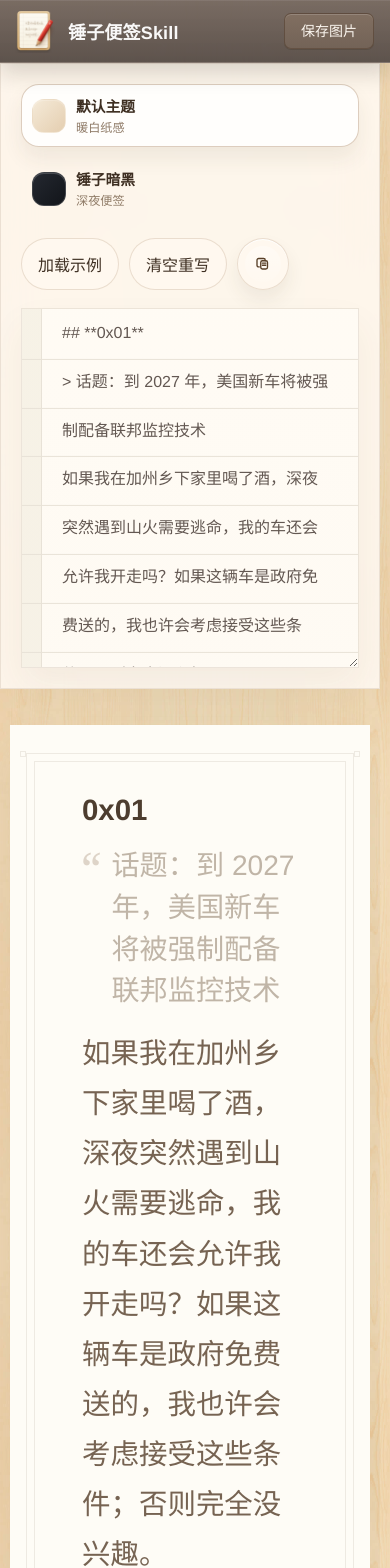
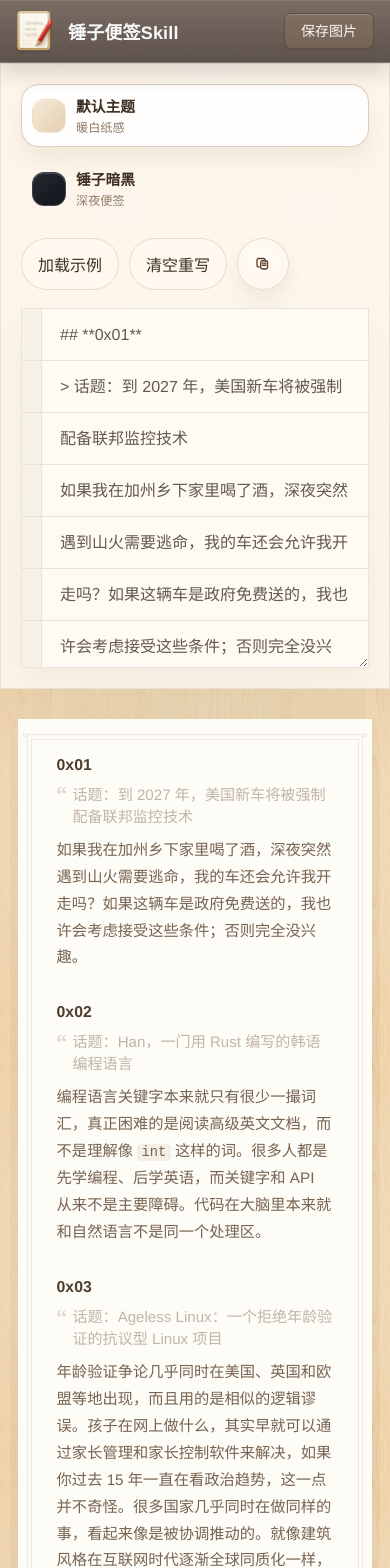
Before and after one commit to zhaoolee/notes, a React (Vite) app: page / in a window 390 px wide. Shown: the top 1568 px of the page. Built offline with nearby package versions, Linux system fonts and the light colour scheme; a web font is replaced by a local one.

Commit message:
Refine mobile editor and preview layout

```diff
--- a/src/components/PreviewPanel.tsx
+++ b/src/components/PreviewPanel.tsx
@@ -1,3 +1,4 @@
+import { useEffect, useRef, useState, type CSSProperties } from "react";
 import type { NoteSection } from "../types/app";
 import { MarkdownText } from "./MarkdownText";
 
@@ -6,12 +7,57 @@ interface PreviewPanelProps {
   exportError: string;
 }
 
+const BASE_NOTE_WIDTH = 330;
+const DESKTOP_NOTE_SCALE = 2;
+const MOBILE_NOTE_SCALE = 1.4;
+const MOBILE_BREAKPOINT = 640;
+
 export function PreviewPanel({ notes, exportError }: PreviewPanelProps) {
+  const stageRef = useRef<HTMLDivElement | null>(null);
+  const [noteScale, setNoteScale] = useState(DESKTOP_NOTE_SCALE);
+
+  useEffect(() => {
+    const stage = stageRef.current;
+
+    if (!stage || typeof window === "undefined") {
+      return;
+    }
+
+    const updateNoteScale = () => {
+      const styles = window.getComputedStyle(stage);
+      const paddingX = parseFloat(styles.paddingLeft) + parseFloat(styles.paddingRight);
+      const availableWidth = Math.max(stage.clientWidth - paddingX, 0);
+      const targetScale =
+        window.innerWidth <= MOBILE_BREAKPOINT ? MOBILE_NOTE_SCALE : DESKTOP_NOTE_SCALE;
+      const fittedScale = availableWidth > 0 ? availableWidth / BASE_NOTE_WIDTH : targetScale;
+
+      setNoteScale(Math.min(targetScale, fittedScale));
+    };
+
+    updateNoteScale();
+
+    const resizeObserver = new ResizeObserver(() => {
+      updateNoteScale();
+    });
+
+    resizeObserver.observe(stage);
+    window.addEventListener("resize", updateNoteScale);
+
+    return () => {
+      resizeObserver.disconnect();
+      window.removeEventListener("resize", updateNoteScale);
+    };
+  }, []);
+
+  const previewStyle = {
+    "--note-scale": String(noteScale),
+  } as CSSProperties;
+
   return (
     <main className="preview-panel">
       {exportError ? <p className="export-status">{exportError}</p> : null}
 
-      <div className="preview-stage">
+      <div className="preview-stage" ref={stageRef} style={previewStyle}>
         <div className="note-sheet">
           <div className="sheet-frame sheet-frame-outer" />
           <div className="sheet-frame sheet-frame-inner" />
--- a/src/styles.css
+++ b/src/styles.css
@@ -183,6 +183,11 @@ body,
 #root {
   min-height: 100%;
   margin: 0;
+}
+
+html {
+  -webkit-text-size-adjust: 100%;
+  text-size-adjust: 100%;
 }
 
 .app-layout {
@@ -729,6 +734,8 @@ body,
     var(--editor-paper-base);
   color: #635852;
   line-height: var(--editor-line-height);
+  -webkit-text-size-adjust: none;
+  text-size-adjust: none;
   background-attachment: local;
   background-position:
     0 0,
@@ -1110,6 +1117,10 @@ body,
 }
 
 @media (max-width: 1180px) {
+  :root {
+    --preview-stage-padding-x: 14px;
+  }
+
   .app-shell {
     height: auto;
     max-height: none;
@@ -1149,6 +1160,13 @@ body,
 }
 
 @media (max-width: 640px) {
+  :root {
+    --editor-line-height: 52px;
+    --editor-font-size: 16px;
+    --editor-rule-offset-y: 0px;
+    --preview-stage-padding-x: 8px;
+  }
+
   .app-topbar {
     position: sticky;
     top: 0;
@@ -1183,7 +1201,7 @@ body,
 
   .app-shell {
     gap: 16px;
-    padding: 0 10px 0 0;
+    padding: 0;
   }
 
   .editor-panel {
@@ -1191,12 +1209,18 @@ body,
   }
 
   .preview-panel {
-    padding: 0;
+    padding: 0 10px;
+  }
+
+  .preview-stage {
+    overflow-x: hidden;
+    padding-top: 14px;
+    padding-bottom: 18px;
   }
 
   .markdown-editor {
-    padding-left: calc(var(--editor-gutter-width) + 20px);
-    font-size: 1rem;
+    padding:
+      0 1.1rem 1.25rem calc(var(--editor-gutter-width) + 18px);
   }
 
   .theme-selector-options {
```
